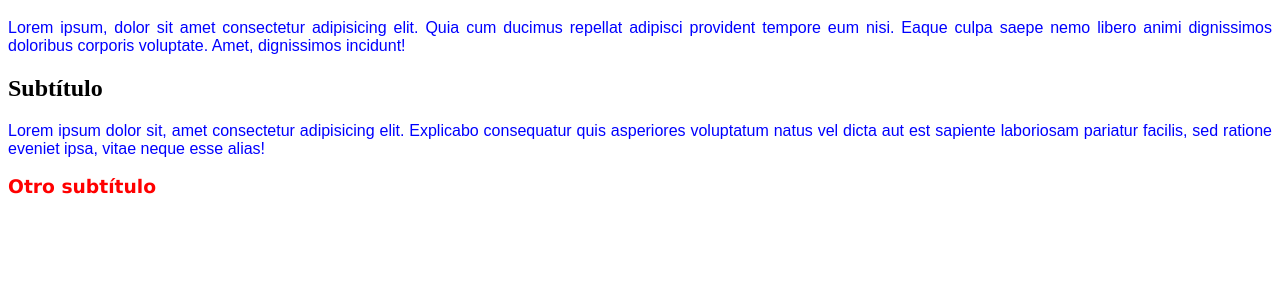
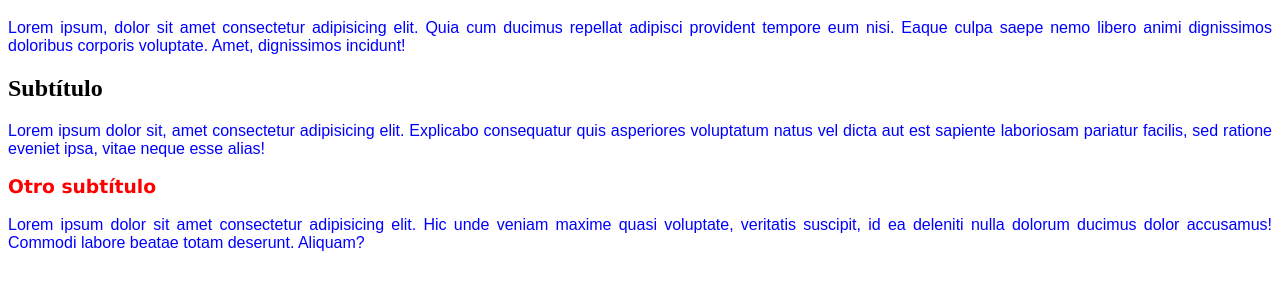
Before and after one commit to JuanPabloNardone/pruebarepositorio, a plain HTML site: page index.html in a window 1280 px wide. Shown: the part 61-348 px from the top of the page. Drawn offline with Linux system fonts and the light colour scheme.

Commit message:
Agregado

```diff
--- a/index.html
+++ b/index.html
@@ -13,5 +13,6 @@
     <h2>Subtítulo</h2>
     <p>Lorem ipsum dolor sit, amet consectetur adipisicing elit. Explicabo consequatur quis asperiores voluptatum natus vel dicta aut est sapiente laboriosam pariatur facilis, sed ratione eveniet ipsa, vitae neque esse alias!</p>
     <h3>Otro subtítulo</h3>
+    <p>Lorem ipsum dolor sit amet consectetur adipisicing elit. Hic unde veniam maxime quasi voluptate, veritatis suscipit, id ea deleniti nulla dolorum ducimus dolor accusamus! Commodi labore beatae totam deserunt. Aliquam?</p>
 </body>
 </html>
```
